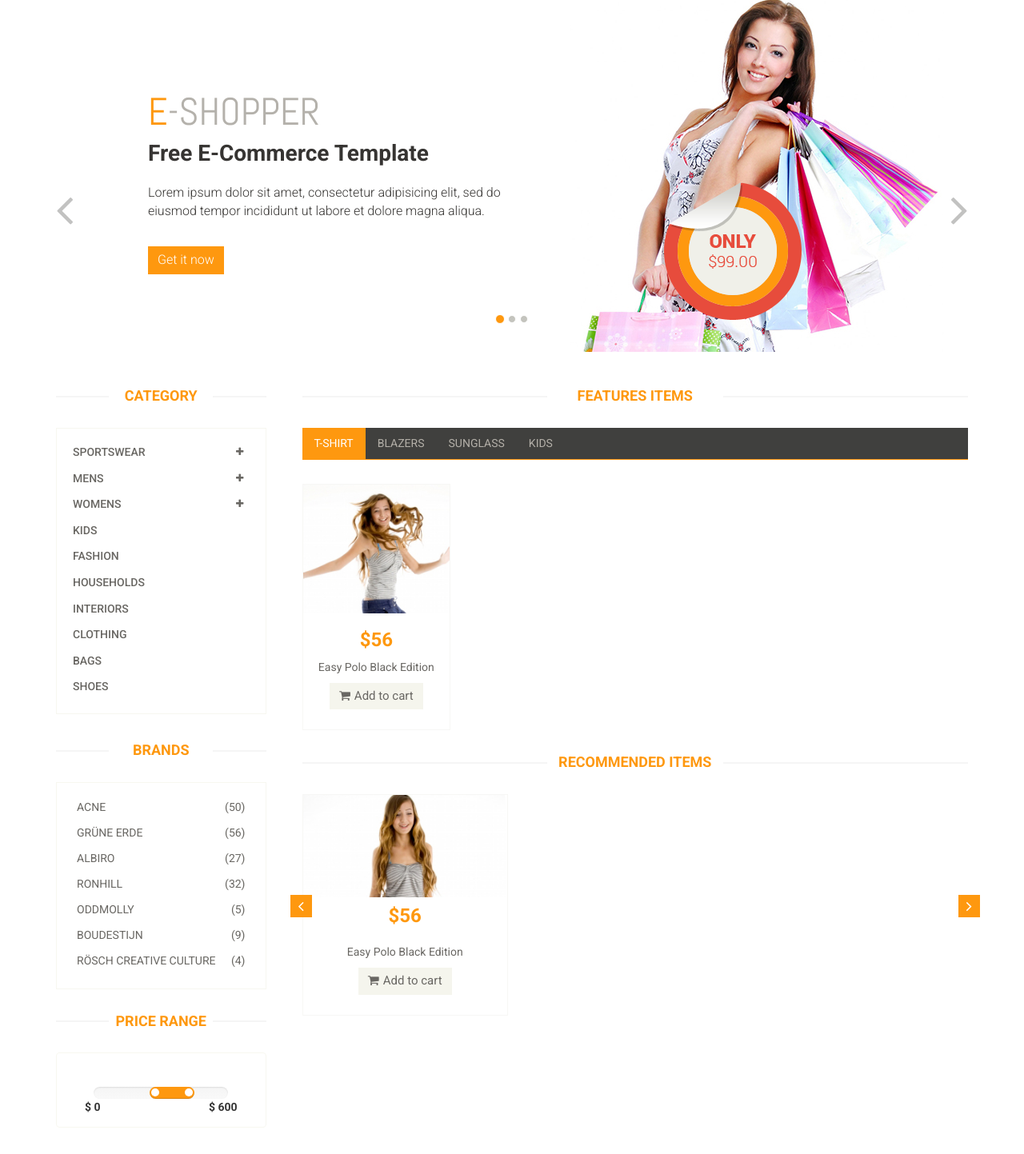
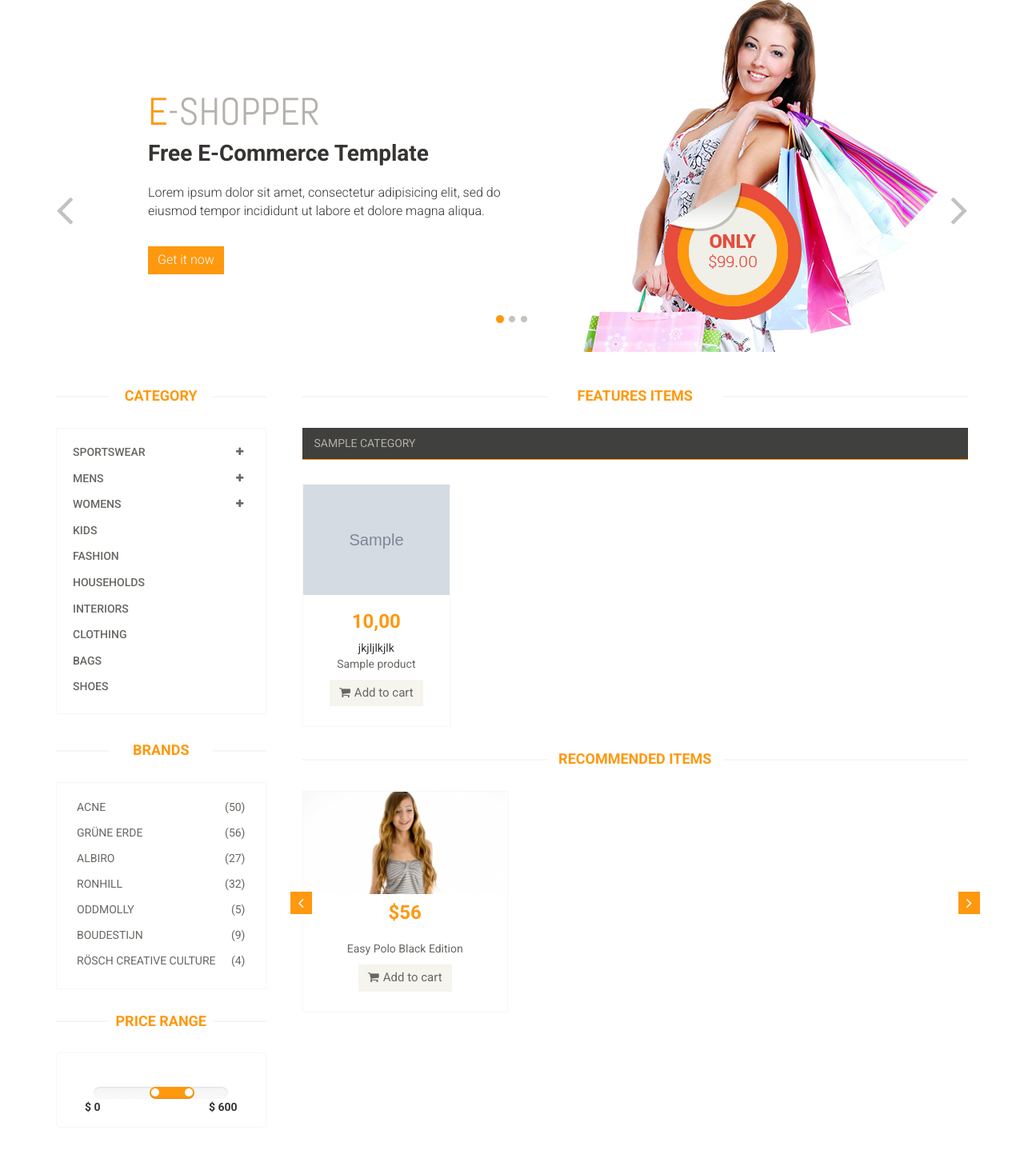
Before and after one commit to Tolokov/Shop, a Django app: page / in a window 1280 px wide. Shown: the part 208-1651 px from the top of the page at 80% size. Run offline with Django 4.2, Linux system fonts and the light colour scheme; tables that the repository leaves empty hold one stand-in row (values such as "Sample post"); grey boxes marked "Sample" are stand-in pictures.

Commit message:
create new user tags

```diff
--- a/Shop/models.py
+++ b/Shop/models.py
@@ -87,6 +87,9 @@ class Category(models.Model):
     def __str__(self):
         return self.name
 
+    # def get_absolute_url(self):
+    #     return reverse('home', kwargs={'category_slug': self.slug})
+    #
     class Meta:
         verbose_name = "Категория"
         verbose_name_plural = "Категории"
--- /dev/null
+++ b/Shop/templatetags/content_tags.py
@@ -0,0 +1,35 @@
+from django import template
+from ..models import *
+
+register = template.Library()
+
+@register.simple_tag()
+def get_categories():
+    categories = Category.objects.order_by('name')
+    return categories
+
+
+@register.simple_tag()
+def filter_categories(category_id=1, count=4):
+    product = Card_Product.objects.filter(category__id=category_id)[:count]
+    return product
+    #     {
+    #     'categories_products': product,
+    #     # 'category_selected': category_selected,
+    # }
+
+
+
+# @register.inclusion_tag('content/category_products.html')
+# def filter_categories(category_selected=2, count=4):
+#     product = 2
+#     # if category_selected:
+#     #     product = {'price': '12'}
+#     #     # products = Card_Product.objects.all()[:count]
+#     # else:
+#     #     product = {'price': '12'}
+#
+#     return {
+#         'categories_products': product,
+#         'category_selected': category_selected,
+#     }
--- a/templates/content/category_tab.html
+++ b/templates/content/category_tab.html
@@ -1,79 +1,38 @@
 {% load static %}
+{% load content_tags %}
+
 <!--category-tab-->
 <div class="category-tab">
     <div class="col-sm-12">
         <ul class="nav nav-tabs">
-            <li class="active"><a href="#tshirt" data-toggle="tab">T-Shirt</a></li>
-            <li><a href="#blazers" data-toggle="tab">Blazers</a></li>
-            <li><a href="#sunglass" data-toggle="tab">Sunglass</a></li>
-            <li><a href="#kids" data-toggle="tab">Kids</a></li>
+
+            {% get_categories as categories %}
+            {% for category in categories %}
+            <li><a href="{{ category }}" data-toggle="tab">{{ category }}</a></li>
+            {% endfor %}
+            {#class="active"#}
         </ul>
     </div>
+{% filter_categories as filter %}
+        <div class="tab-content">
+        <div class="tab-pane fade active in">
 
-    <div class="tab-content">
-        <div class="tab-pane fade active in" id="tshirt">
-            <div class="col-sm-3">
-                <div class="product-image-wrapper">
-                    <div class="single-products">
-                        <div class="productinfo text-center">
-                            <img src="{% static 'images/home/gallery1.jpg' %}" alt=""/>
-                            <h2>$56</h2>
-                            <p>Easy Polo Black Edition</p>
-                            <a href="#" class="btn btn-default add-to-cart"><i class="fa fa-shopping-cart"></i>Add to
-                                cart</a>
-                        </div>
-                    </div>
-                </div>
-            </div>
+            {% for product in filter %}
+            <div class="col-sm-3"><div class="product-image-wrapper"><div class="single-products">
+                <div class="productinfo text-center">
+                            <img src="{{ product.icon.url }}" alt=""/>
+                            <h2>{{ product.price }}</h2>
+                                    jkjljlkjlk
+                            <p>{{ product.name }}</p>
+
+            <a href="#" class="btn btn-default add-to-cart">
+                <i class="fa fa-shopping-cart"></i>Add to cart</a>
+
+</div></div></div></div>
+        {% endfor %}
+
         </div>
 
-        <div class="tab-pane fade" id="blazers">
-            <div class="col-sm-3">
-                <div class="product-image-wrapper">
-                    <div class="single-products">
-                        <div class="productinfo text-center">
-                            <img src="{% static 'images/home/gallery4.jpg' %}" alt=""/>
-                            <h2>$56</h2>
-                            <p>Easy Polo Black Edition</p>
-                            <a href="#" class="btn btn-default add-to-cart"><i class="fa fa-shopping-cart"></i>Add to
-                                cart</a>
-                        </div>
-                    </div>
-                </div>
-            </div>
-        </div>
-
-        <div class="tab-pane fade" id="sunglass">
-            <div class="col-sm-3">
-                <div class="product-image-wrapper">
-                    <div class="single-products">
-                        <div class="productinfo text-center">
-                            <img src="{% static 'images/home/gallery3.jpg' %}" alt=""/>
-                            <h2>$56</h2>
-                            <p>Easy Polo Black Edition</p>
-                            <a href="#" class="btn btn-default add-to-cart"><i class="fa fa-shopping-cart"></i>Add to
-                                cart</a>
-                        </div>
-                    </div>
-                </div>
-            </div>
-        </div>
-
-        <div class="tab-pane fade" id="kids">
-            <div class="col-sm-3">
-                <div class="product-image-wrapper">
-                    <div class="single-products">
-                        <div class="productinfo text-center">
-                            <img src="{% static 'images/home/gallery1.jpg' %}" alt=""/>
-                            <h2>$56</h2>
-                            <p>Easy Polo Black Edition</p>
-                            <a href="#" class="btn btn-default add-to-cart"><i class="fa fa-shopping-cart"></i>Add to
-                                cart</a>
-                        </div>
-                    </div>
-                </div>
-            </div>
-        </div>
 
 
     </div>
```
Also changed, not shown: Shop/templatetags/__init__.py (added).
